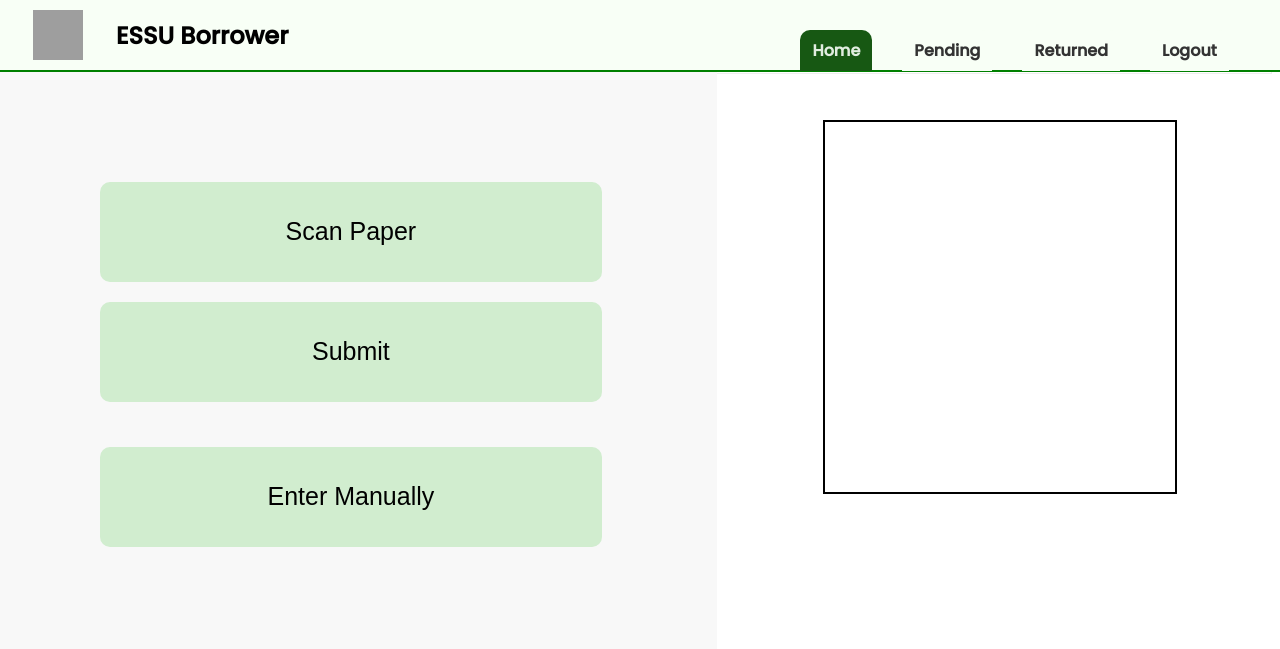
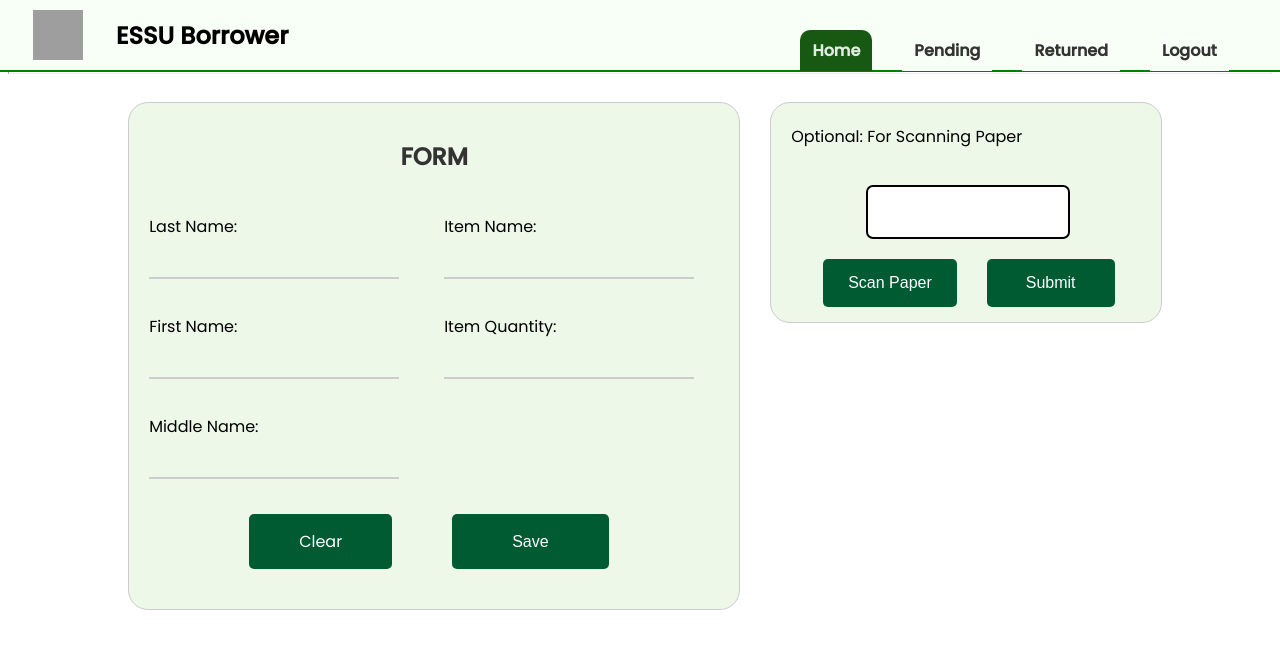
Before and after one commit to CSSO-Linux-User-Group-ESSU/Computer-lab-borrower-system, a Django app: page /home/ in a window 1280 px wide. Shown: the top 649 px of the page. Run offline with Django 5.2, Linux system fonts and the light colour scheme; the visitor is signed in with stand-in values (Sample User, id 1); grey boxes are pictures that could not be loaded.

Commit message:
genera update

```diff
--- a/borrower_app/static/borrower_app/css/style.css
+++ b/borrower_app/static/borrower_app/css/style.css
@@ -102,48 +102,82 @@ body{
 
 }
 
-
-.scan-printer-button, .scan-paper-button, .manual-button{
-    background: #d1edcf;
-    font-size: 25px;
-    border: None;
-    border-radius: 10px;
-    width: 70%;
-    height: 100px;
-    margin-top: 10px;
-    margin-bottom: 10px;
-    margin-left: 100px;
+.scan-container {
+    padding: 5px 20px;
+    border: 1px solid #ccc;
+    border-radius: 20px;
+    background: #edf8e9;
+    max-width: 350px;
+    display: flex;
+    flex-direction: column;
+    gap: 20px;
+    margin-left: 20px;
+    margin-top: 20px;
+    flex: 1;
 }
 
-.scan-printer-button:active {
-    background-color: #96c693;
-}
-.scan-paper-button:active {
-    background-color: #96c693;
-}
-.manual-button:active {
-    background-color: #96c693;
+
+.scan-paper-button{
+    font-size: 16px;
+    color: #fff;
+    background-color: #005a32;
+    border: none;
+    border-radius: 5px;
+    cursor: pointer;
+    padding: 15px 25px;
+    margin-left: 22px;
+    text-align: center;
+    text-decoration: none;
 }
 
-.pic-container{
+.submit-button{
+    font-size: 16px;
+    color: #fff;
+    background-color: #005a32;
+    border: none;
+    border-radius: 5px;
+    cursor: pointer;
+    padding: 15px 39px;
+    margin-left: 10px;
+    text-align: center;
+    text-decoration: none;
+}
+
+.button-container-scan {
+    display: flex;
+    gap: 10px;
+    margin-left: 10px;
+    margin-bottom: 10px;
+}
+
+
+
+.info-container {
     background-color: white;
-    height: 370px;
-    width: 350px;
-    margin-left:64.5%;
+    height: 50px;
+    width: 200px;
+    margin: 0px 75px;
     border-style: solid;
+    border-radius: 7px;
     border-width: 2px;
-    margin-top: 1%
 }
 
 
 .scan-info{
-    margin-top: 170px;
-    margin-left: 50px;
+    margin: 12.5px 50px;
     font-weight: bold;
-    font-size: 20px;
+    font-size: 15px;
 }
 
 /* CSS for Form */
+.main-container {
+    display: flex;
+    gap: 10px;
+    align-items: flex-start;
+    justify-content: center;
+    margin-top: 0px;
+}
+
 
 /* Centering container styling */
 .data-container {
@@ -155,9 +189,11 @@ body{
     display: flex;
     flex-direction: column;
     gap: 20px;
-    margin-left: 320px;
+    margin-left: 1vh;
     margin-top: 20px;
+    flex: 1;
 }
+
 
 /* Center the form header */
 .form-header {
@@ -469,29 +505,6 @@ table.borrowers tr:hover {
 }
 
 
-/* .delete-btn-returns{
-    color: black;
-    font-weight: bold;
-    font-size: 16px;
-    background: #f8fff6;
-    padding: 8px 30px;
-    border-radius: 10px;
-    position: fixed;
-    cursor: pointer;
-}
-
-.delete-btn-returns {
-    margin-top: 0px;
-    margin-left:50%;
-}
-
-.delete-btn-returns:disabled {
-    background-color: #d3d3d3;
-    color: #888;
-    cursor: not-allowed;
-    opacity: 0.6;
-} */
-
 
 
 
--- a/borrower_app/templates/borrower_app/home.html
+++ b/borrower_app/templates/borrower_app/home.html
@@ -1,30 +1,85 @@
 {% extends "borrower_app/control_panel.html" %}
 
 {% block content %}
-    <div class="home-container">
+<div class="main-container">
+    <form method="POST" action="{% url 'upload_and_process_file' %}">
+        {% csrf_token %}
+
+        <div class="data-container">
+            <h1 class="form-header">FORM</h1>
+            <div class="form-row">
+                <div class="form-field">
+                    <label>Last Name:</label>
+                    <input type="text" name="last_name" value="{{ form.last_name.value|default:'' }}" required oninput="capitalizeFirstLetter(this)">
+                </div>
+
+                <div class="form-field">
+                    <label>Item Name:</label>
+                    <input type="text" name="item_name" list="items" value="{{ form.item_name.value|default:'' }}" required oninput="capitalizeFirstLetter(this)">
+                    <datalist id="items">
+                        <option value="Projector"></option>
+                        <option value="LED"></option>
+                        <option value="Monitor"></option>
+                        <option value="Keyboard"></option>
+                        <option value="Mouse"></option>
+                        <option value="System Unit"></option>
+                        <option value="UPS"></option>
+                        <option value="Sub Cord"></option>
+                        <option value="Power Cord"></option>
+                    </datalist>
+                </div>
+            </div>
+
+            <div class="form-row">
+                <div class="form-field">
+                    <label>First Name:</label>
+                    <input type="text" name="first_name" value="{{ form.first_name.value|default:'' }}" required oninput="capitalizeFirstLetter(this)">
+                </div>
+
+                <div class="form-field">
+                    <label>Item Quantity:</label>
+                    <input type="number" name="item_quantity" value="{{ form.item_quantity.value|default:'' }}" required>
+                </div>
+            </div>
+
+            <div class="form-field">
+                <label>Middle Name:</label>
+                <br>
+                <input type="text" name="middle_name" value="{{ form.middle_name.value|default:'' }}" required oninput="capitalizeFirstLetter(this)">
+            </div>
+            <div class="button-container">
+                <a href="{% url 'home' %}" class="cancel-btn">Clear</a>
+                <button type="submit" class="save-btn">Save</button>
+            </div>
+        </div>
+    </form>
+
+        <div class="scan-container">
+            <p>Optional: For Scanning Paper</p>
+            <div class="info-container">
+                <p id="scan-status" class="scan-info"></p>
+        </div>
+            <div class="button-container-scan">
                 <button class="scan-paper-button" onclick="ScanPaper()">
                     Scan Paper
                 </button>
                 <br>
                 <form method="POST" action="{% url 'borrower_form_view' %}">
                     {% csrf_token %}
-        <button class="scan-paper-button">
+                <button class="submit-button">
                     Submit
                 </button>
-        </form>
-        <br>
-        <form method="POST" action="{% url 'manual_input' %}">
-            {% csrf_token %}
-            <button class="manual-button">Enter Manually</button>
-        </form>
         </div>
-    <br>
-
-    <div class="pic-container">
-            <p id="scan-status" class="scan-info"></p>
+        </div>
 </div>
 
 <script>
+    function capitalizeFirstLetter(input) {
+        const value = input.value;
+        if (value) {
+            input.value = value.charAt(0).toUpperCase() + value.slice(1);
+        }
+    }
 
     function ScanPaper() {
         const scanStatus = document.getElementById('scan-status');
@@ -40,5 +95,7 @@
                 scanStatus.textContent = "Error scanning paper.";
             });
     }
+
 </script>
+
 {% endblock content %}
--- a/borrower_app/views.py
+++ b/borrower_app/views.py
@@ -128,7 +128,7 @@ def read_txt_file(file_path):
 def borrower_form_view(request):
     data = get_borrower_data()
     forms = BorrowerForm(initial=data)
-    return render(request, 'borrower_app/form.html',context={"form":forms})
+    return render(request, 'borrower_app/home.html',context={"form":forms})
 
 
 
```
Also changed, not shown: borrower_app/templates/borrower_app/form.html (+35 -57 lines). Lines whose indentation alone changed are shown as unchanged.
